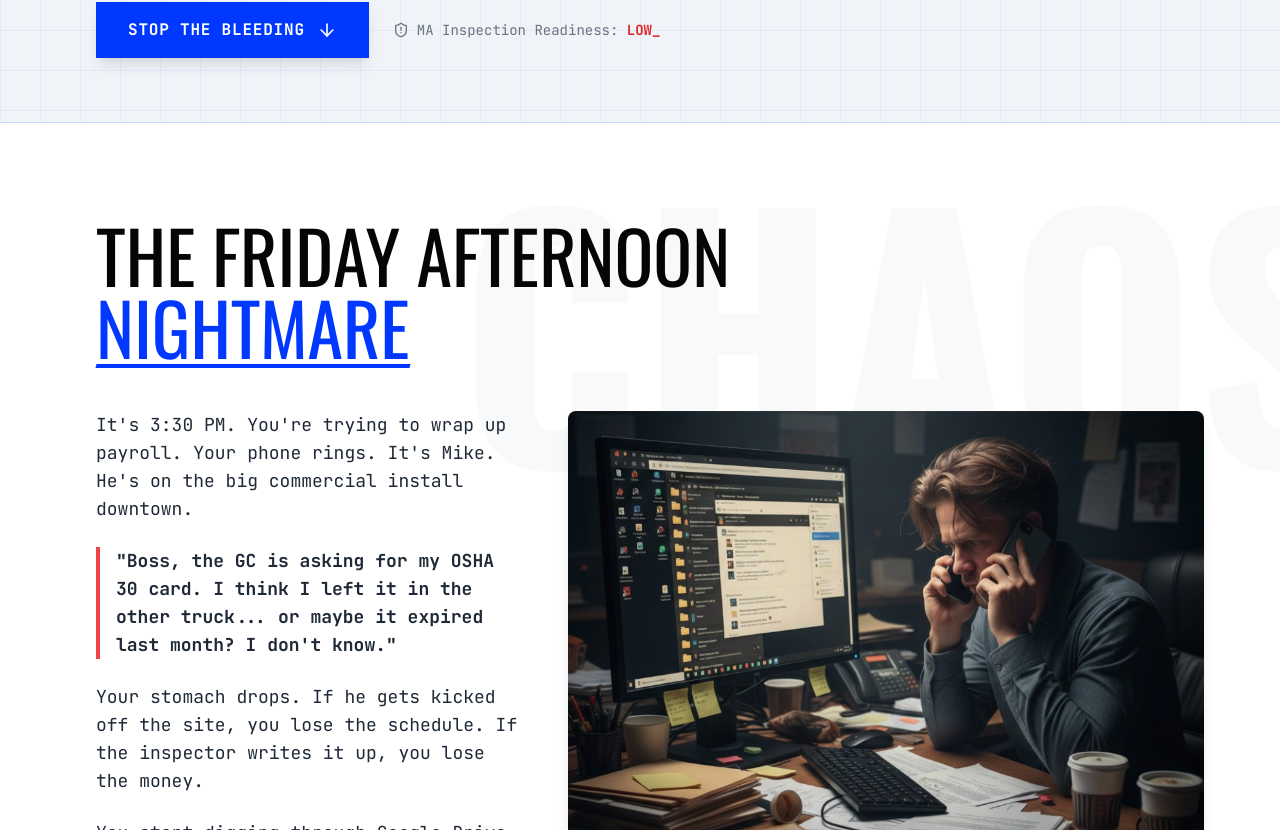
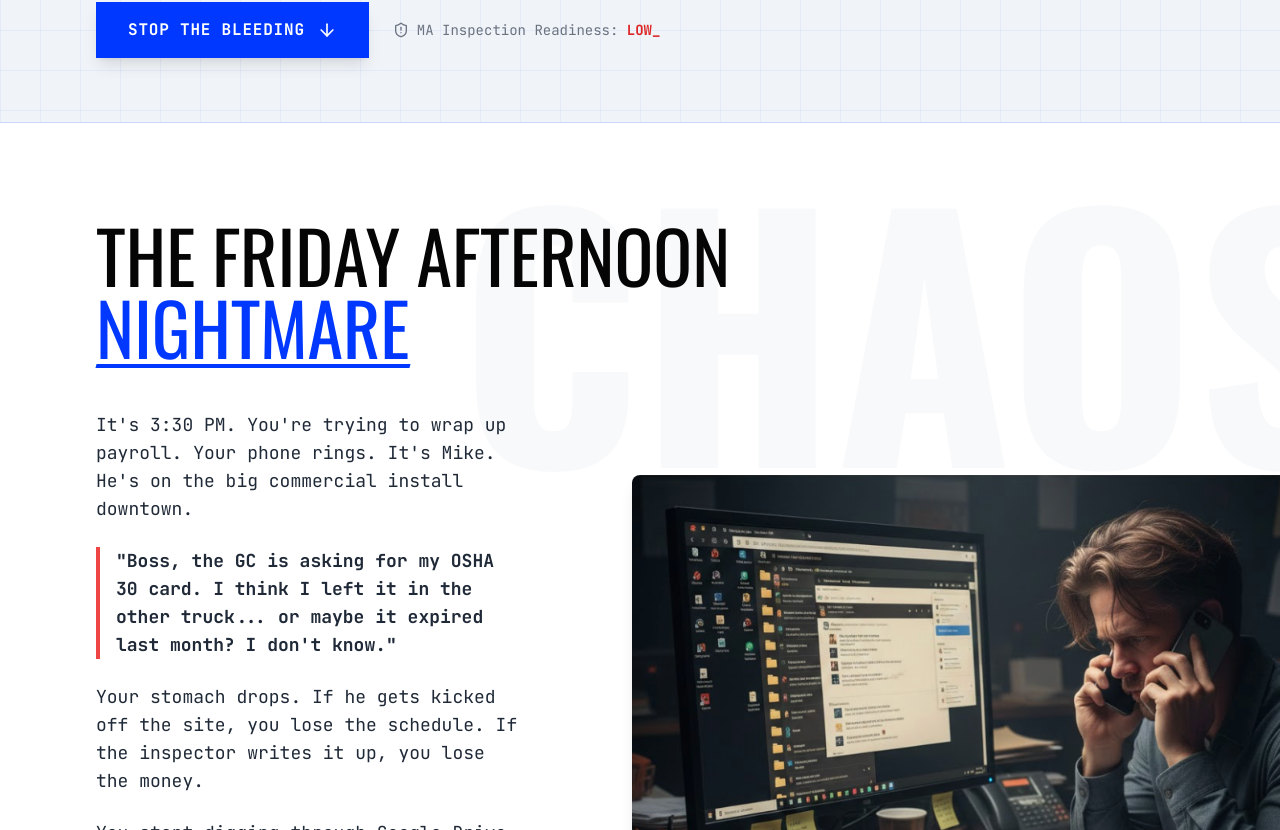
Before and after one commit to RiyadSc/IronStamp, a Next.js app: page /LandingPageV2 in a window 1280 px wide. Shown: the part 930-1760 px from the top of the page. Built offline with nearby package versions, Linux system fonts and the light colour scheme; no server answers.

Commit message:
Adjust Nightmare image positioning and size in landing page

```diff
--- a/pages/LandingPageV2.tsx
+++ b/pages/LandingPageV2.tsx
@@ -181,9 +181,9 @@ export default function LandingPageV2() {
       </header>
 
       {/* THE AGITATION (Twisting the Knife) */}
-      <section id="how-it-works" className="py-24 px-6 md:px-24 bg-white border-y border-[#0038FF]/20 relative overflow-hidden">
+      <section id="how-it-works" className="py-24 px-6 md:px-24 bg-white border-y border-[#0038FF]/20 relative overflow-visible">
         {/* Background Noise Text */}
-        <div className="absolute -right-20 top-10 font-display text-[20rem] text-gray-100 font-bold select-none pointer-events-none leading-none opacity-50">
+        <div className="absolute -right-20 top-10 font-display text-[20rem] text-gray-100 font-bold select-none pointer-events-none leading-none opacity-50 overflow-hidden">
           CHAOS
         </div>
 
@@ -209,11 +209,11 @@ export default function LandingPageV2() {
             </div>
 
             {/* Visualizing the Pain */}
-            <div className="reveal md:translate-y-12 md:translate-x-12" ref={addToRefs}>
+            <div className="reveal md:mt-16 md:ml-16" ref={addToRefs}>
               <img
                 src="/Nightmare.png"
                 alt="Compliance nightmare scenario"
-                className="w-full md:w-[150%] md:max-w-none h-auto rounded-lg shadow-lg"
+                className="w-full md:w-[220%] md:max-w-none h-auto rounded-lg shadow-lg"
               />
             </div>
           </div>
```
